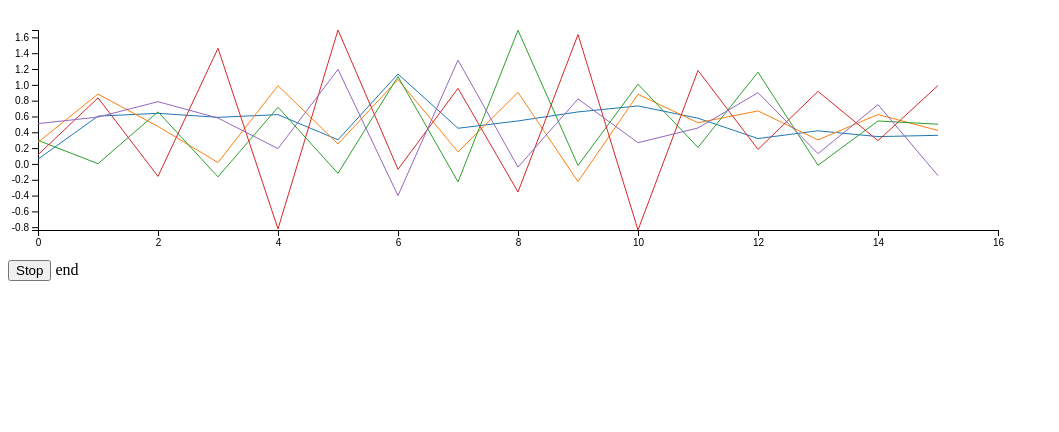
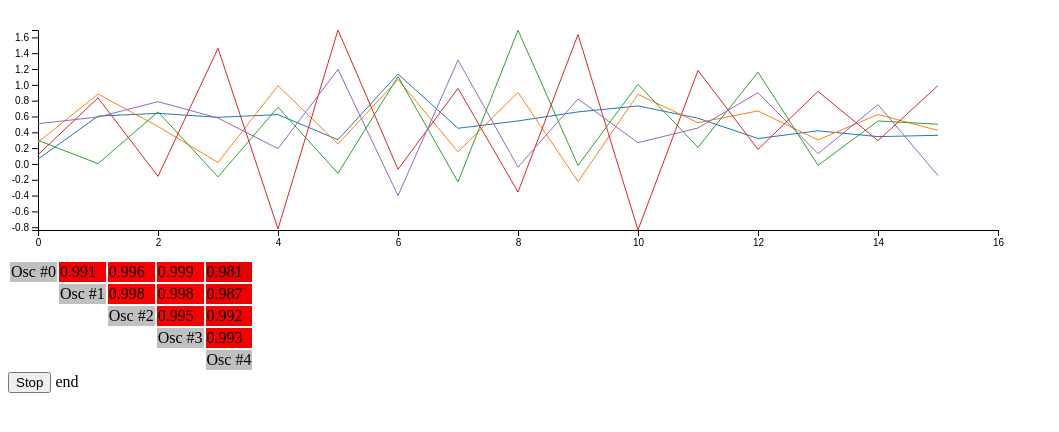
Before and after one commit to arumtaunsaram/Kuramoto-Model, a plain HTML site: page index.html in a window 1280 px wide. Shown: the part 66-498 px from the top of the page, without its empty margins (0-1059 px from the left). Drawn offline with nearby package versions, Linux system fonts and the light colour scheme.

Commit message:
Add an order parameter table.

```diff
--- a/app.js
+++ b/app.js
@@ -53,7 +53,6 @@
     function LineGraph(data) {
         // Specifies the parent element this graph add to.
        this.container = d3.select("#debugLineGraphs");
-       this.maxLength = 100;
        this.width = 960;
        this.height = 200;
        var margin = {};
@@ -138,6 +137,7 @@
 
     window.App = !(typeof window['App'] !== 'undefined') ? (function () {
 
+        var NUMBERS_OF_OSCILLATOR = 5;
         var STEPS_TO_REMEMBER = 100;
         var intervalTimer = null;
 
@@ -154,13 +154,30 @@
                     // - Time series values (an array) of oscillator #1,
                     // - Time series values (an array) of oscillator #2,..
                 ];
+                var orderParameterTable = document.getElementById("orderParameterTable");
+                /* @type {Array.<Array.{Element(td)}>} */
+                var orderParameterCells = [];
 
-
-                for (var i = 0; i < 5; i++) {
+                for (var i = 0; i < NUMBERS_OF_OSCILLATOR; i++) {
                     // Constructs an oscillator.
                     oscillators.push(new Oscillator());
                     // Constructs an oscillator value holder.
                     oscillatorValues.push([]);
+
+                    // Appends a row of the order parameter table
+                    var tr = document.createElement("tr");
+                    var cells = [];
+                    for (var k = 0; k < NUMBERS_OF_OSCILLATOR; k++) {
+                        var td = document.createElement("td");
+                        if (k === i) {
+                            td.appendChild(document.createTextNode("Osc #" + i));
+                            td.setAttribute("class", "diagonal");
+                        }
+                        tr.appendChild(td);
+                        cells.push(td);
+                    }
+                    orderParameterTable.appendChild(tr);
+                    orderParameterCells.push(cells);
                 }
                 var lineGraph = new LineGraph(oscillatorValues);
 
@@ -198,7 +215,25 @@
                         }
                         oscillatorValues[i].push(oscillators[i].lastTheta);
 
-                        // Calculates order parameter components
+                        // Updates the order parameter table.
+                        for (var k = i + 1; k < oscillators.length; k++) {
+                            // Calculates an order parameter just for the 2 oscillators.
+                            var real = Math.cos(oscillators[i].lastTheta) + Math.cos(oscillators[k].lastTheta);
+                            var imaginary = Math.sin(oscillators[i].lastTheta) + Math.sin(oscillators[k].lastTheta);
+                            var partialOrderParameter = Math.sqrt(Math.pow(real, 2) + Math.pow(imaginary, 2)) / 2;
+
+                            // Updates the target cell.
+                            orderParameterCells[i][k].innerText =  partialOrderParameter.toFixed(3);
+                            if (partialOrderParameter <= 0.8) {
+                                orderParameterCells[i][k].style.backgroundColor = "#ffffff";
+                            } else {
+                                orderParameterCells[i][k].style.backgroundColor = "#" +
+                                    Math.round((partialOrderParameter - 0.8) * (255/0.2)).toString(16)
+                                    + "0000";
+                            }
+                        }
+
+                        // Calculates order parameter components for the whole system (all oscillators).
                         sum_of_euler_real += Math.cos(oscillators[i].lastTheta);
                         sum_of_euler_imaginary += Math.sin(oscillators[i].lastTheta);
                     }
@@ -207,12 +242,7 @@
                     // Calculates the order parameter
                     var absoluteSum = Math.sqrt(Math.pow(sum_of_euler_real, 2) + Math.pow(sum_of_euler_imaginary, 2));
                     console.log("m=" + (absoluteSum / oscillators.length));
-                    // Shows last thetas(debug)
-                    //for (i = 0; i < oscillators.length; i++) {
-                    //    //console.log("Osc #" + i + ":" + oscillators[ i ].lastTheta);
-                    //    debugGraphs[ i ].addValue({x: x, y: oscillators[ i ].lastTheta});
-                    //    debugGraphs[ i ].render();
-                    //}
+
                     x++;
                 }, 300);
 
--- a/index.html
+++ b/index.html
@@ -1,11 +1,26 @@
+<html>
+<head>
+    <style type="text/css">
+        #orderParameterTable .diagonal {
+            background-color: silver;
+        }
+    </style>
+</head>
+<body>
 <h1 id="header">Hello</h1>
 <div id="debugLineGraphs">
 
 </div>
+<table id="orderParameterTable">
+
+</table>
 <script src="https://cdnjs.cloudflare.com/ajax/libs/d3/4.9.1/d3.js" type="text/javascript"></script>
 <script src="./app.js" type="text/javascript"></script>
 <script type="text/javascript">
+
 App.init();
 </script>
 <button onclick="App.stop()">Stop</button>
 end
+</body>
+</html>
```
